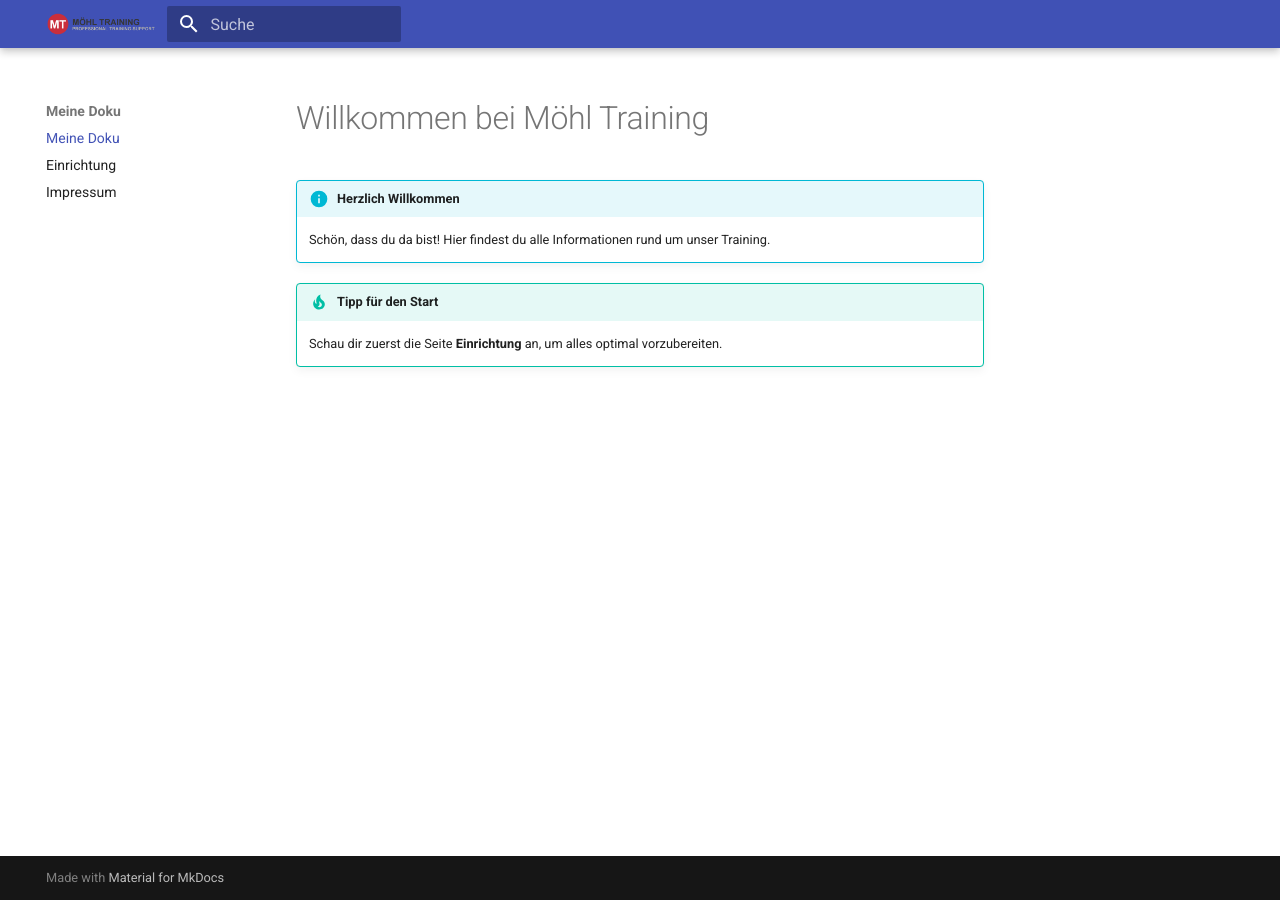
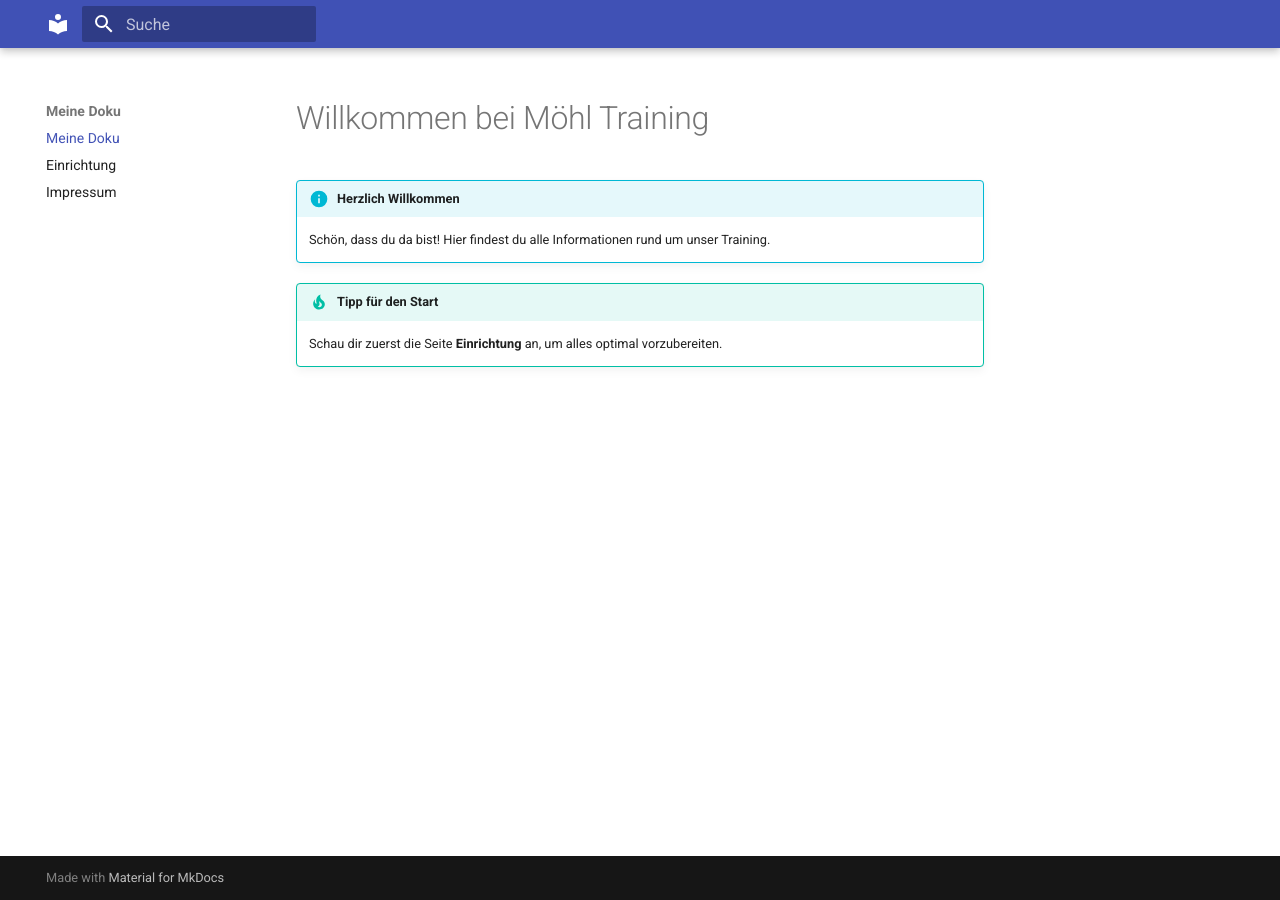
Before and after one commit to moehltraining-kurt/meine-doku, an MkDocs documentation site: the page built from docs/index.md, in a window 1280 px wide. Built offline with MkDocs 1.6.1 and Material for MkDocs 9.7.7, drawn with Linux system fonts in a browser that asks for light colours.

Commit message:
update logo

```diff
--- a/mkdocs.yml
+++ b/mkdocs.yml
@@ -3,7 +3,6 @@ site_name: Meine Doku
 theme:
   name: material
   language: de
-  logo: assets/logo.png
   palette:
     primary: indigo
   features:
```
